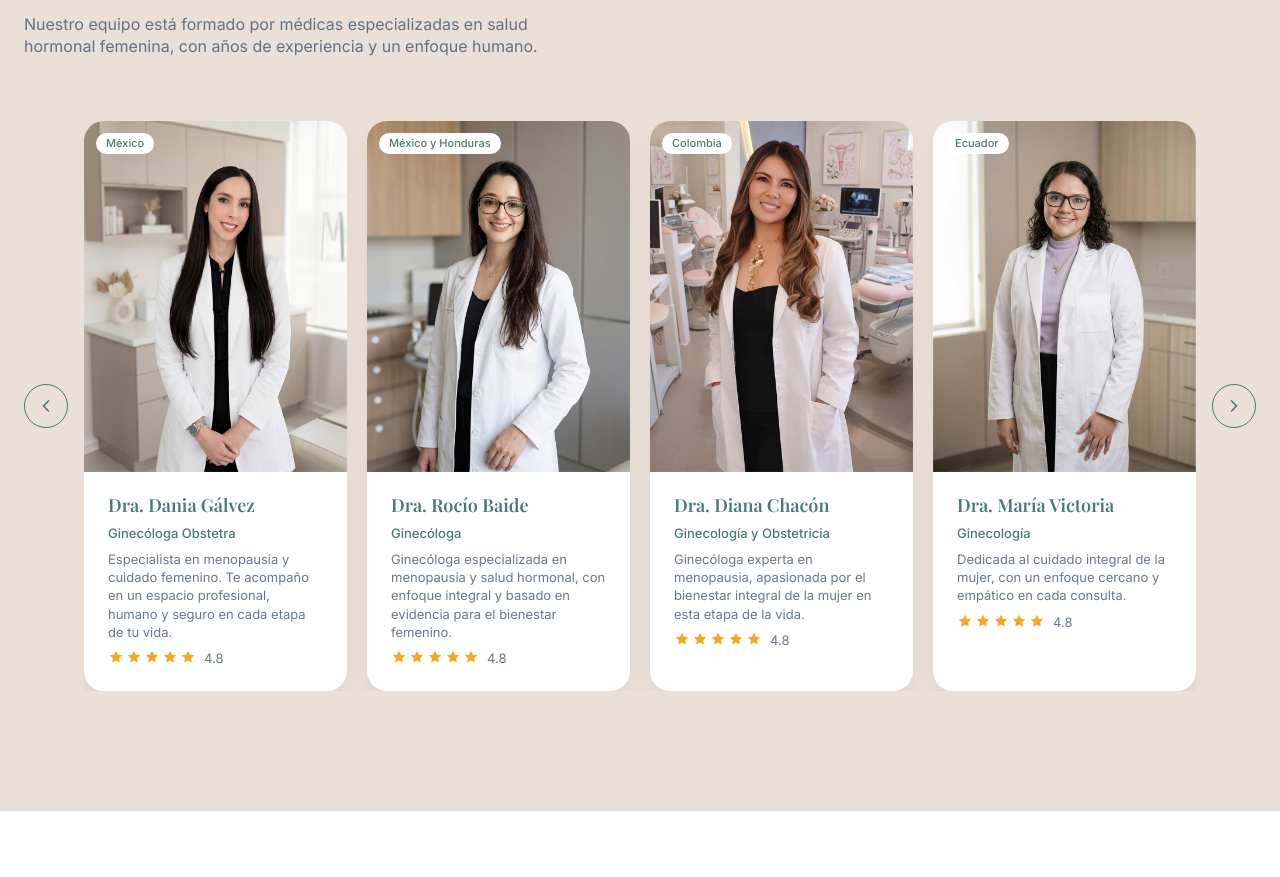
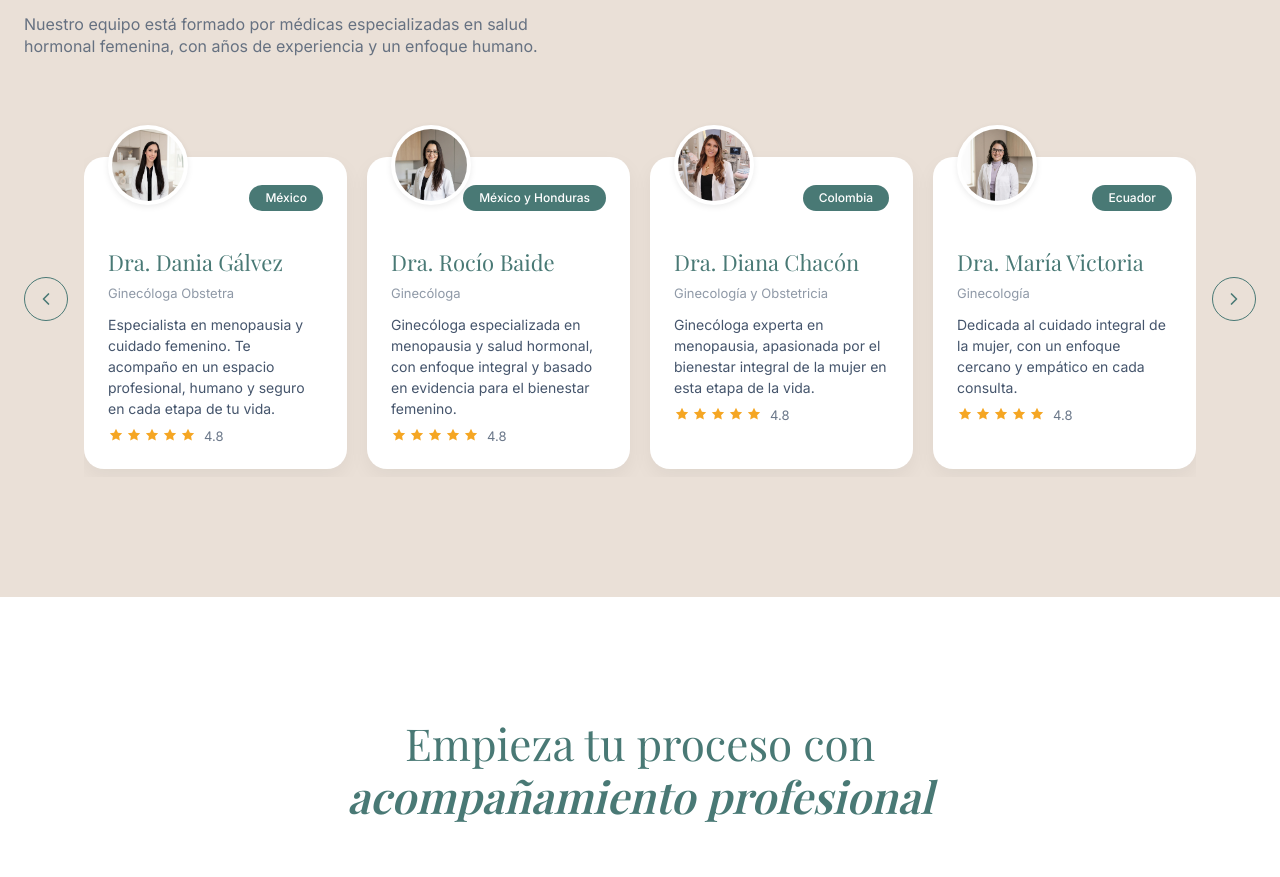
Before and after one commit to vadai-ia/mennasalud, a React (Vite) app: page / in a window 1280 px wide. Shown: the part 2674-3551 px from the top of the page. Built offline with nearby package versions, Linux system fonts and the light colour scheme; no server answers; a web font is replaced by a local one.

Commit message:
Redesign specialist cards with circular avatar layout
Co-Authored-By: Claude Opus 4.6 (1M context) <noreply@anthropic.com>

```diff
--- a/src/components/sections/SpecialistsSection.module.css
+++ b/src/components/sections/SpecialistsSection.module.css
@@ -32,6 +32,8 @@
   gap: 20px;
   flex: 1;
   min-width: 0;
+  padding-top: 36px;
+  padding-bottom: 8px;
 }
 
 /* ── Card ─────────────────────────────────────────────── */
@@ -41,69 +43,80 @@
   scroll-snap-align: start;
   display: flex;
   flex-direction: column;
-  border-radius: var(--radius-md);
-  overflow: hidden;
-  box-shadow: var(--shadow-soft);
+  border-radius: 20px;
   background-color: var(--color-base);
   position: relative;
+  padding: 28px 24px 24px;
+  box-shadow: var(--shadow-soft);
   transition: transform var(--transition-fast);
+  overflow: visible;
 }
 
 .card:hover {
   transform: translateY(-3px);
 }
 
-/* ── Photo ────────────────────────────────────────────── */
+/* ── Photo — circular avatar overlapping top-left ───── */
 .photo {
-  aspect-ratio: 3 / 4;
-  width: 100%;
+  width: 80px;
+  height: 80px;
+  border-radius: 50%;
   object-fit: cover;
   object-position: center top;
+  border: 4px solid var(--color-base);
+  position: absolute;
+  top: -32px;
+  left: 24px;
+  background-color: var(--color-base);
   display: block;
-  flex-shrink: 0;
+  box-shadow: 0 2px 6px rgba(0, 0, 0, 0.08);
 }
 
-/* ── Country pill — absolute over photo ───────────────── */
+/* ── Country pill — top right with primary green ─────── */
 .countryTag {
   position: absolute;
-  top: 12px;
-  left: 12px;
-  background-color: var(--color-base);
-  color: var(--color-primary);
+  top: 28px;
+  right: 24px;
+  background-color: var(--color-primary);
+  color: var(--color-white-100);
   font-family: var(--font-body);
-  font-size: 11px;
+  font-size: 12px;
   font-weight: 500;
   line-height: 1;
-  padding: 5px 10px;
+  padding: 7px 16px;
   border-radius: 100px;
 }
 
-/* ── Info block ───────────────────────────────────────── */
+/* ── Info block — pushed below avatar ────────────────── */
 .info {
-  padding: var(--space-lg);
+  margin-top: 64px;
+  padding: 0;
   display: flex;
   flex-direction: column;
-  gap: var(--space-sm);
+  gap: 8px;
 }
 
 .name {
   font-family: var(--font-heading);
-  font-size: 18px;
-  font-weight: 600;
+  font-size: 22px;
+  font-weight: 400;
   color: var(--color-primary);
-  line-height: var(--leading-tight);
+  line-height: 1.2;
 }
 
 .specialty {
-  font-size: var(--text-small);
-  color: var(--color-primary);
-  font-weight: 500;
+  font-family: var(--font-body);
+  font-size: 13px;
+  color: var(--color-text-60);
+  font-weight: 400;
 }
 
 .bio {
-  font-size: var(--text-small);
-  color: var(--color-text-80);
-  line-height: var(--leading-normal);
+  font-family: var(--font-body);
+  font-size: 14px;
+  color: var(--color-text);
+  line-height: 1.5;
+  margin-top: 4px;
 }
 
 /* ── Navigation arrows — at sides of carousel ────────── */
@@ -147,12 +160,14 @@
 
   .grid {
     overflow-x: auto;
+    overflow-y: visible;
     scroll-snap-type: x mandatory;
     scroll-padding-left: var(--container-px);
     -webkit-overflow-scrolling: touch;
     gap: 16px;
     padding-left: var(--container-px);
     padding-right: var(--container-px);
+    padding-top: 36px;
     padding-bottom: 8px;
     scrollbar-width: none;
   }
```
